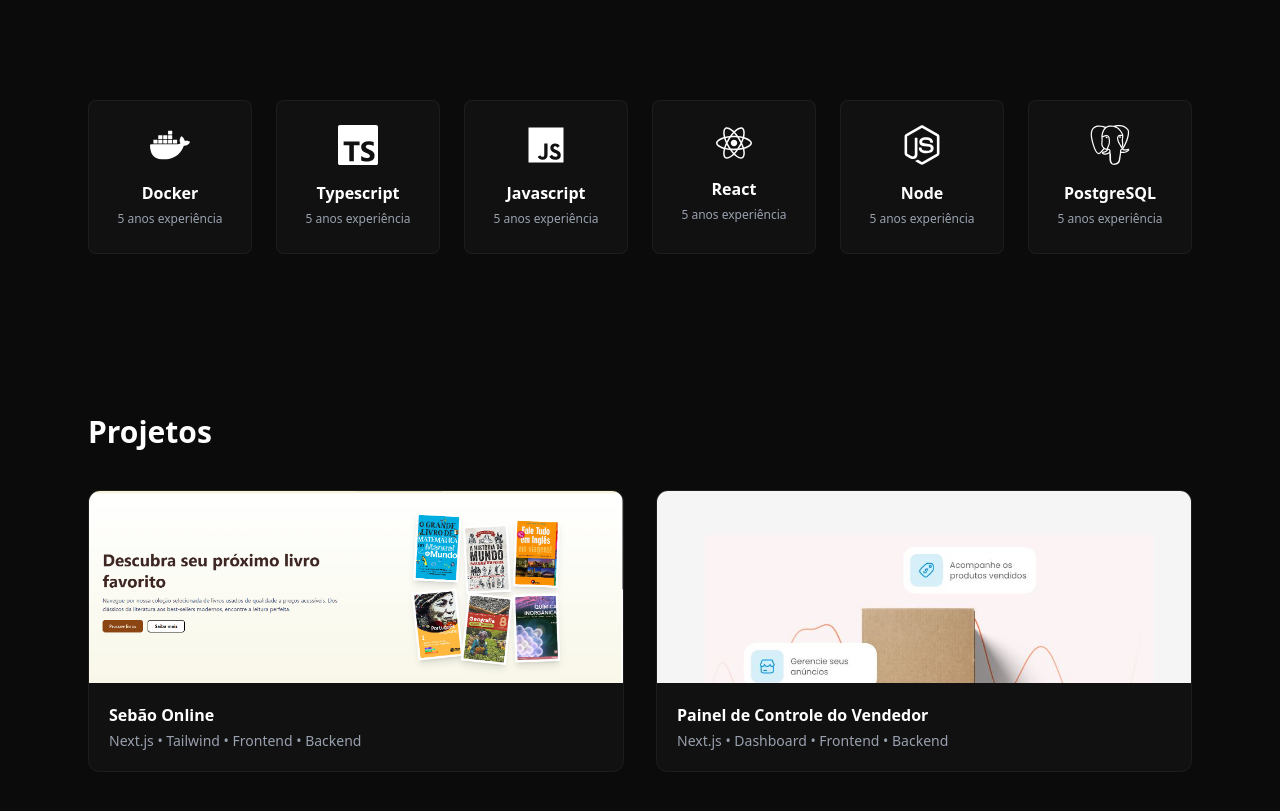
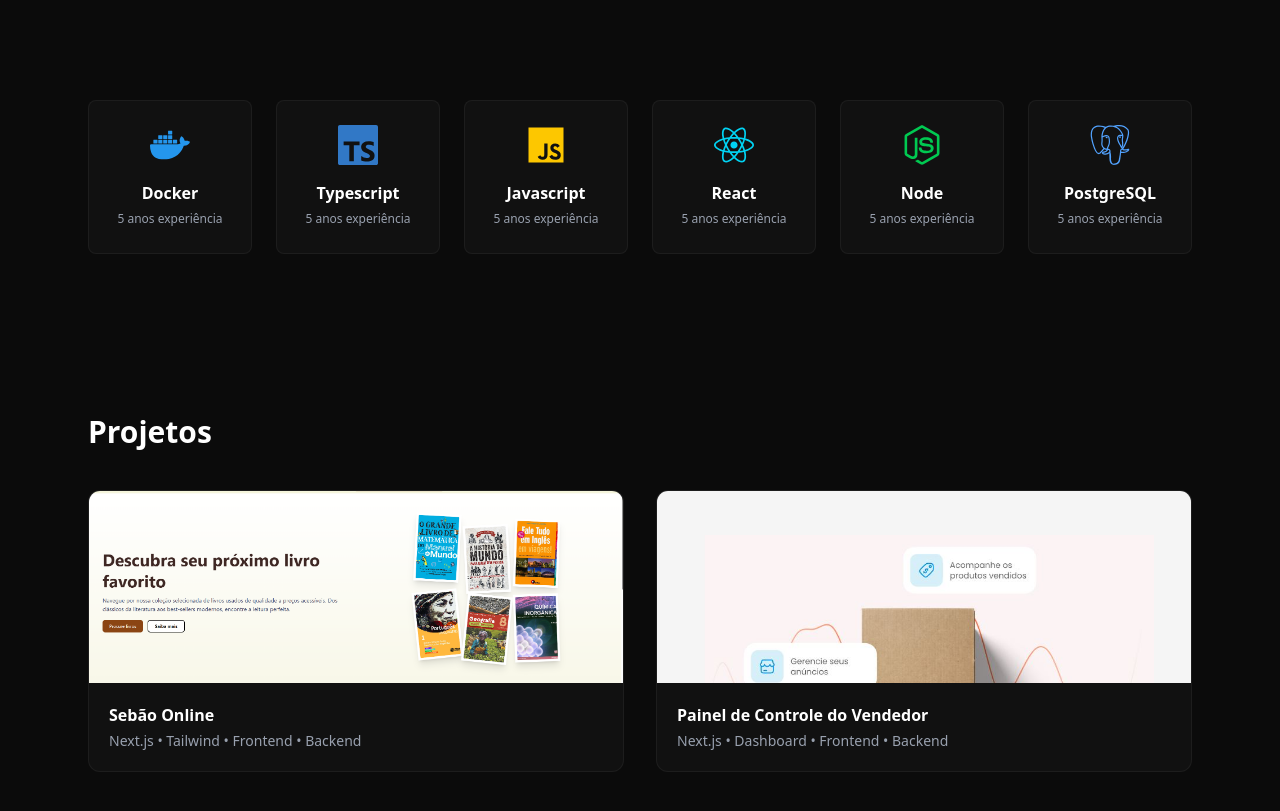
Before and after one commit to fbmcarmo/portfolio, a Next.js app: page / in a window 1280 px wide. Shown: the part 780-1591 px from the top of the page. Built offline with nearby package versions, Linux system fonts and the light colour scheme.

Commit message:
atualizei

```diff
--- a/src/components/Skills/index.jsx
+++ b/src/components/Skills/index.jsx
@@ -14,27 +14,27 @@ const iconClass = "w-10 h-10";
 const skills = [
   {
     name: "Docker",
-    icon: <SiDocker className={`${iconClass} "text-[#2496ED]`} />,
+    icon: <SiDocker className={`${iconClass} text-[#2496ED]`} />,
   },
   {
     name: "Typescript",
-    icon: <SiTypescript className={`${iconClass} "text-[#3178C6]`} />,
+    icon: <SiTypescript className={`${iconClass} text-[#3178C6]`} />,
   },
   {
     name: "Javascript",
-    icon: <FaJs className={`${iconClass} "text-yellow-400`} />,
+    icon: <FaJs className={`${iconClass} text-yellow-400`} />,
   },
   {
     name: "React",
-    icon: <FaReact className={`${iconClass}"text-cyan-400`} />,
+    icon: <FaReact className={`${iconClass} text-cyan-400`} />,
   },
   {
     name: "Node",
-    icon: <FaNodeJs className={`${iconClass} "text-green-500`} />,
+    icon: <FaNodeJs className={`${iconClass} text-green-500`} />,
   },
   {
     name: "PostgreSQL",
-    icon: <SiPostgresql className={`${iconClass} "text-blue-400`} />,
+    icon: <SiPostgresql className={`${iconClass} text-blue-400`} />,
   },
 ]
 
```
